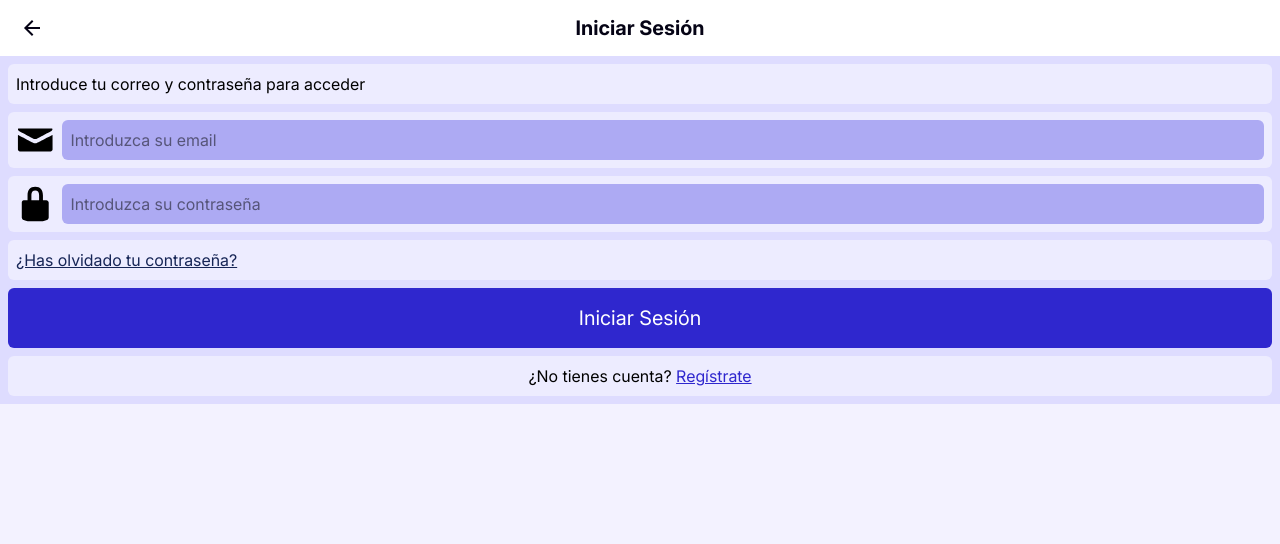
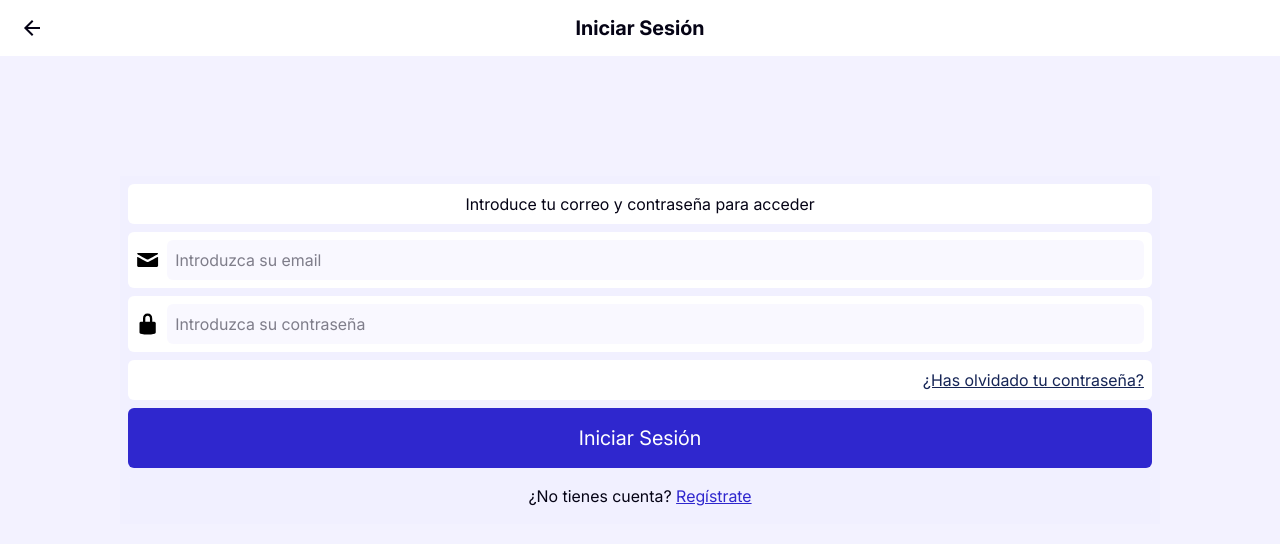
Before and after one commit to AdrielHercules/todolist-frontend, an Angular app: page /login in a window 1280 px wide. Shown: the top 544 px of the page. Built offline with nearby package versions, Linux system fonts and the light colour scheme.

Commit message:
Update login-page style

```diff
--- a/src/app/login-page/login-page/login-page.component.html
+++ b/src/app/login-page/login-page/login-page.component.html
@@ -1,28 +1,28 @@
-<div class="flex flex-col gap-2 bg-secondary p-2">
-  <div class="w-full rounded-md bg-background p-2">
+<div class="mt-30 mr-30 ml-30 flex flex-col gap-2 bg-background p-2 text-text">
+  <div class="w-full rounded-md bg-card p-2 text-center">
     <span> Introduce tu correo y contraseña para acceder</span>
   </div>
 
-  <div class="flex w-full flex-row items-center gap-2 rounded-md bg-background p-2">
-    <svg class="size-10">
+  <div class="flex w-full flex-row items-center gap-2 rounded-md bg-card p-2">
+    <svg class="size-6">
       <use xlink:href="assets/symbol-defs.svg#icon-mail"></use>
     </svg>
-    <div class="w-full rounded-md bg-accent p-2">
-      <input type="email" placeholder="Introduzca su email" />
+    <div class="w-full rounded-md bg-secondary/20 p-2">
+      <input type="email" class="w-full" placeholder="Introduzca su email" />
     </div>
   </div>
-  <div class="flex w-full flex-row items-center gap-2 rounded-md bg-background p-2">
-    <svg class="size-10">
+  <div class="flex w-full flex-row items-center gap-2 rounded-md bg-card p-2">
+    <svg class="size-6">
       <use xlink:href="assets/symbol-defs.svg#icon-lock"></use>
     </svg>
-    <div class="w-full rounded-md bg-accent p-2">
+    <div class="w-full rounded-md bg-secondary/20 p-2">
       <input type="password" placeholder="Introduzca su contraseña" />
     </div>
   </div>
 
-  <div class="w-full rounded-md bg-background p-2">
+  <div class="ri w-full rounded-md bg-card p-2 text-right">
     <span>
-      <a href="" class="text-cur text-blue-950 underline">¿Has olvidado tu contraseña?</a>
+      <a href="" class="text-blue-950 underline hover:text-primary">¿Has olvidado tu contraseña?</a>
     </span>
   </div>
 
```
